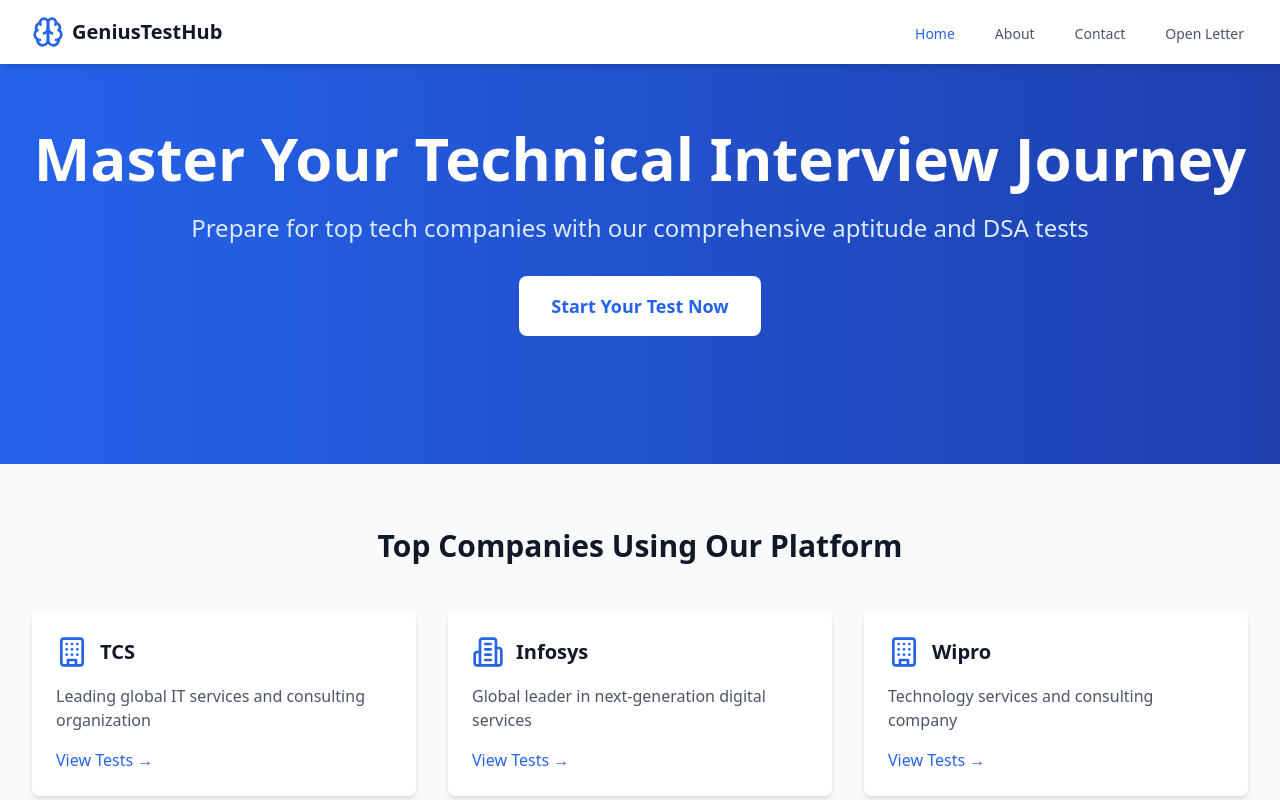
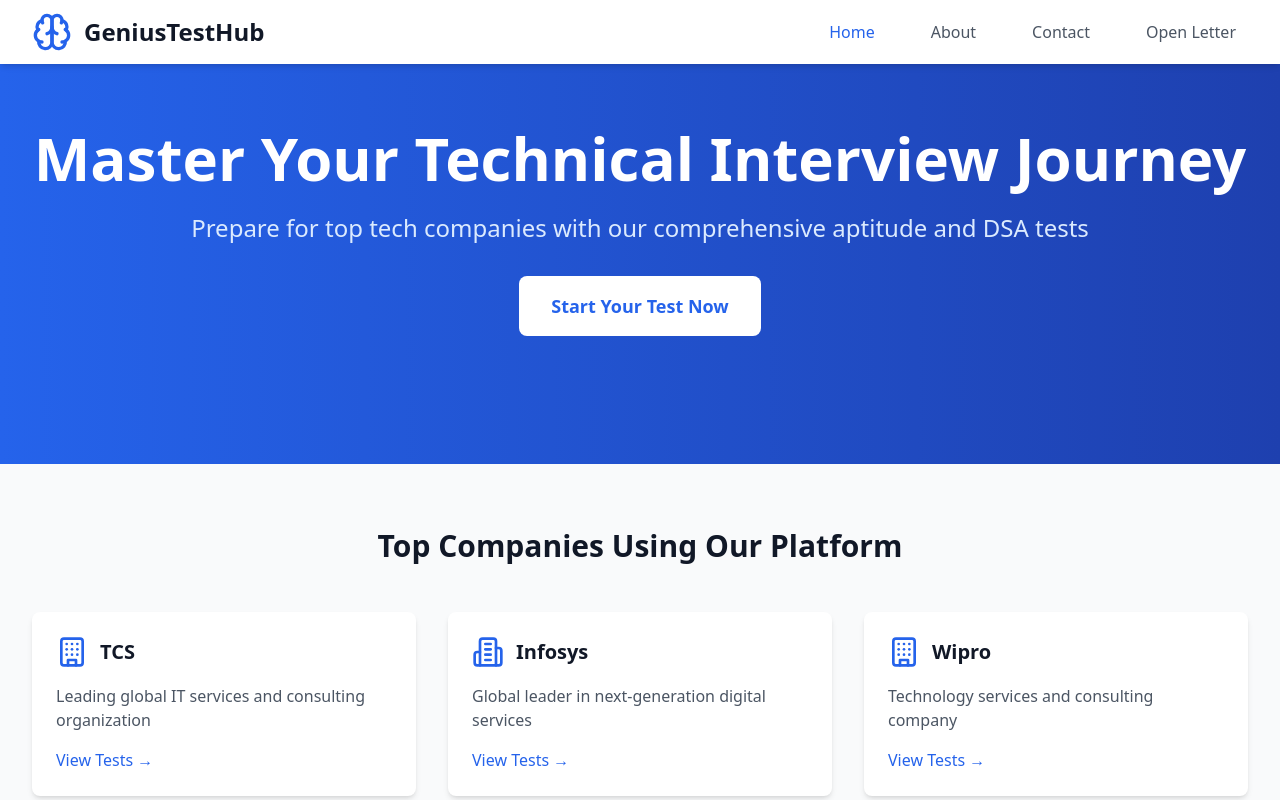
Before and after one commit to TechWithIfn/GeniusTestHub, a React (Vite) app: page / in a window 1280 px wide. Shown: the top 800 px of the page. Built offline with nearby package versions, Linux system fonts and the light colour scheme.

Commit message:
Update Navbar.tsx

```diff
--- a/src/components/Navbar.tsx
+++ b/src/components/Navbar.tsx
@@ -1,9 +1,10 @@
-import React from 'react';
+import React, { useState } from 'react';
 import { Link, useLocation } from 'react-router-dom';
-import { Brain } from 'lucide-react';
+import { Brain, Menu, X } from 'lucide-react';
 
 const Navbar = () => {
   const location = useLocation();
+  const [isMenuOpen, setIsMenuOpen] = useState(false);
 
   const isActive = (path: string) => {
     return location.pathname === path ? 'text-blue-600' : 'text-gray-600 hover:text-blue-600';
@@ -15,27 +16,78 @@
         <div className="flex justify-between h-16">
           <div className="flex items-center">
             <Link to="/" className="flex items-center">
-              <Brain className="h-8 w-8 text-blue-600" />
-              <span className="ml-2 text-xl font-bold text-gray-900">GeniusTestHub</span>
+              <Brain className="h-10 w-10 text-blue-600" />
+              <span className="ml-3 text-2xl font-bold text-gray-900">GeniusTestHub</span>
             </Link>
           </div>
 
-          <div className="hidden sm:ml-6 sm:flex sm:space-x-8">
-            <Link to="/" className={`inline-flex items-center px-1 pt-1 text-sm font-medium ${isActive('/')}`}>
+          {/* Desktop Menu */}
+          <div className="hidden md:flex md:items-center md:space-x-8">
+            <Link to="/" className={`inline-flex items-center px-3 py-2 text-base font-medium ${isActive('/')}`}>
               Home
             </Link>
-            <Link to="/about" className={`inline-flex items-center px-1 pt-1 text-sm font-medium ${isActive('/about')}`}>
+            <Link to="/about" className={`inline-flex items-center px-3 py-2 text-base font-medium ${isActive('/about')}`}>
               About
             </Link>
-            <Link to="/contact" className={`inline-flex items-center px-1 pt-1 text-sm font-medium ${isActive('/contact')}`}>
+            <Link to="/contact" className={`inline-flex items-center px-3 py-2 text-base font-medium ${isActive('/contact')}`}>
               Contact
             </Link>
-            <Link to="/open-letter" className={`inline-flex items-center px-1 pt-1 text-sm font-medium ${isActive('/open-letter')}`}>
+            <Link to="/open-letter" className={`inline-flex items-center px-3 py-2 text-base font-medium ${isActive('/open-letter')}`}>
+              Open Letter
+            </Link>
+          </div>
+
+          {/* Mobile Menu Button */}
+          <div className="md:hidden flex items-center">
+            <button
+              onClick={() => setIsMenuOpen(!isMenuOpen)}
+              className="inline-flex items-center justify-center p-2 rounded-md text-gray-600 hover:text-blue-600 focus:outline-none"
+            >
+              {isMenuOpen ? (
+                <X className="h-6 w-6" />
+              ) : (
+                <Menu className="h-6 w-6" />
+              )}
+            </button>
+          </div>
+        </div>
+      </div>
+
+      {/* Mobile Menu */}
+      {isMenuOpen && (
+        <div className="md:hidden bg-white border-t border-gray-200">
+          <div className="px-2 pt-2 pb-3 space-y-1">
+            <Link
+              to="/"
+              className={`block px-3 py-2 rounded-md text-base font-medium ${isActive('/')}`}
+              onClick={() => setIsMenuOpen(false)}
+            >
+              Home
+            </Link>
+            <Link
+              to="/about"
+              className={`block px-3 py-2 rounded-md text-base font-medium ${isActive('/about')}`}
+              onClick={() => setIsMenuOpen(false)}
+            >
+              About
+            </Link>
+            <Link
+              to="/contact"
+              className={`block px-3 py-2 rounded-md text-base font-medium ${isActive('/contact')}`}
+              onClick={() => setIsMenuOpen(false)}
+            >
+              Contact
+            </Link>
+            <Link
+              to="/open-letter"
+              className={`block px-3 py-2 rounded-md text-base font-medium ${isActive('/open-letter')}`}
+              onClick={() => setIsMenuOpen(false)}
+            >
               Open Letter
             </Link>
           </div>
         </div>
-      </div>
+      )}
     </nav>
   );
 };
```
